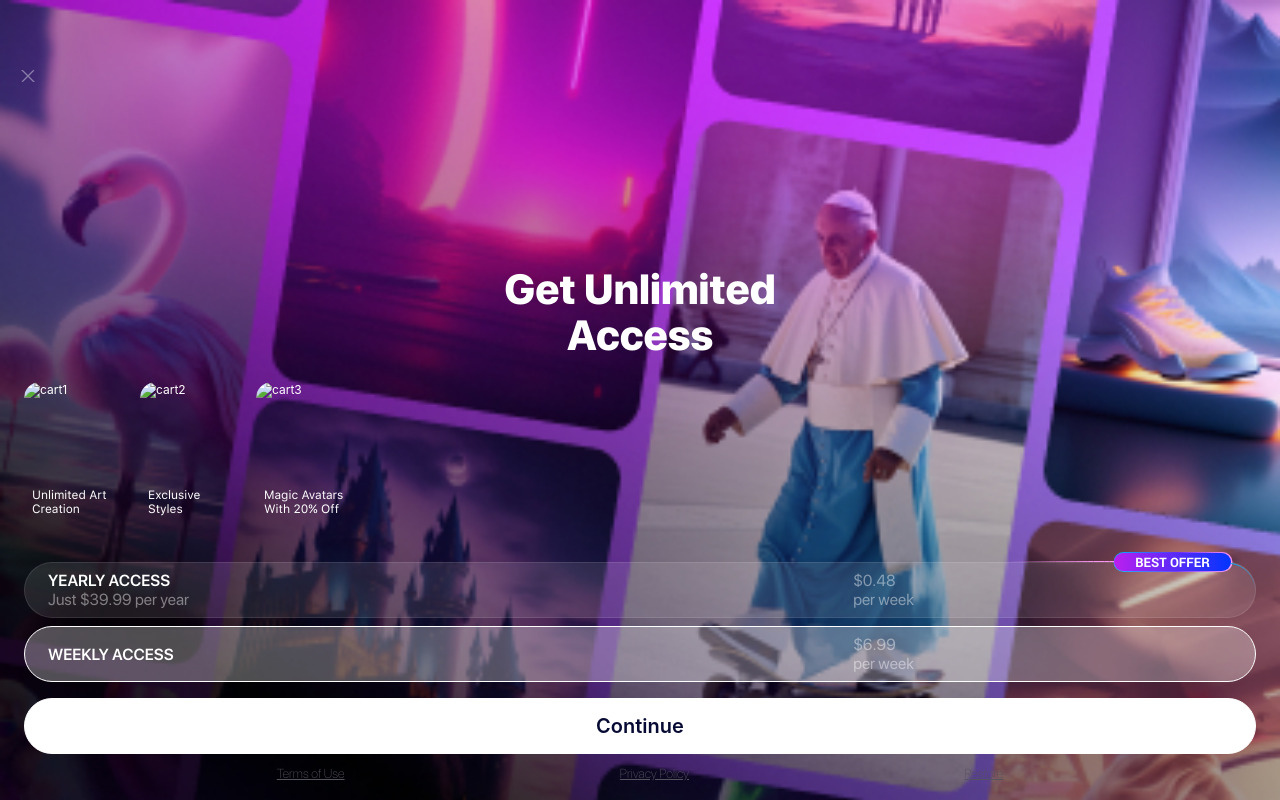
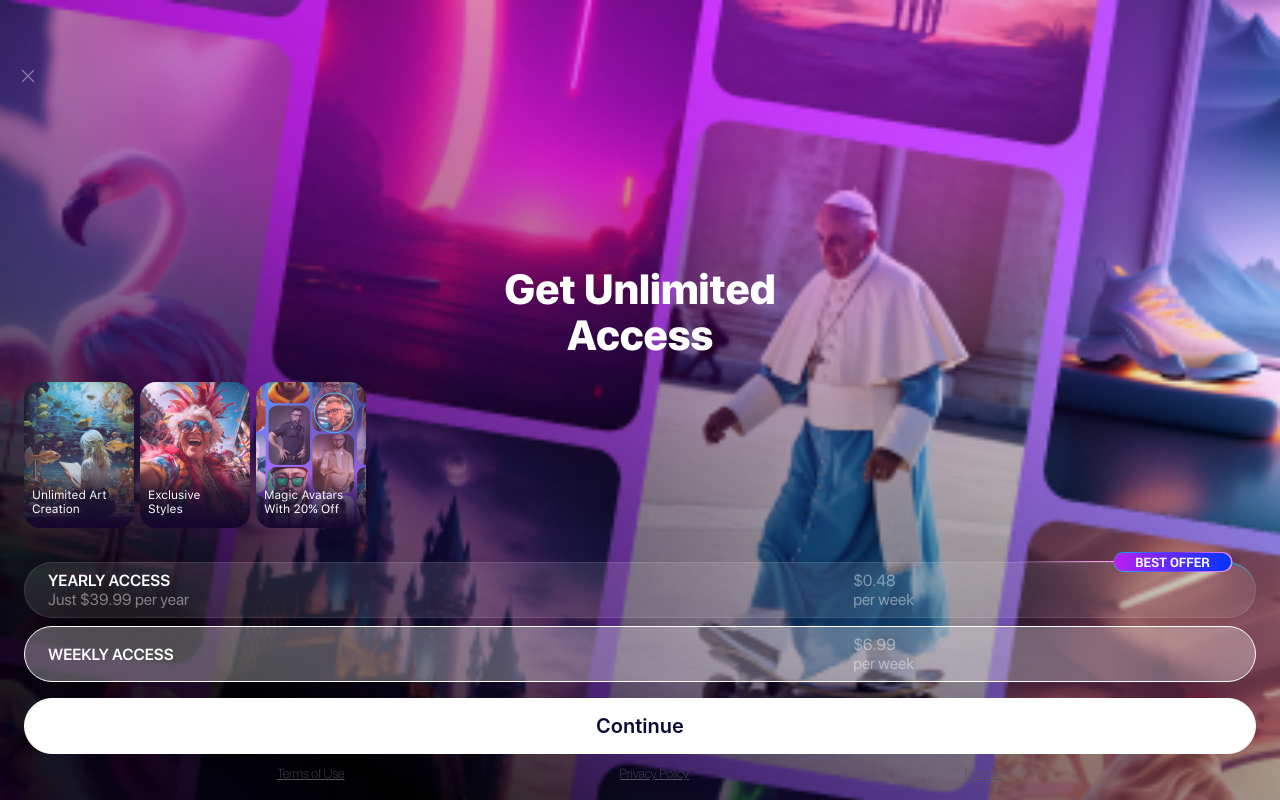
Before and after one commit to kabanproff/aiby, a plain HTML site: page index.html in a window 1280 px wide. Drawn offline with Linux system fonts and the light colour scheme; the site is published under a folder, as on GitHub Pages, so addresses that start at the root find nothing; a web font is replaced by a local one.

Commit message:
fix path image

```diff
--- a/index.html
+++ b/index.html
@@ -533,6 +533,7 @@
       :root {
         --mb-app: 20px;
         --mt-content: 160px;
+        --toolbar-carts-template-width: 106px;
       }
 
       :lang(ja) .offer__label span:after {
@@ -560,15 +561,15 @@
       <div class="toolbar">
         <div class="toolbar__carts">
           <a href="https://apple.com/" class="toolbar__cart">
-            <img class="toolbar__img" src="/src/images/cart-bg1.webp"   srcset="/src/images/cart-bg1@2x.webp 2x, /src/images/cart-bg1@3x.webp 3x"  alt="cart1"/>
+            <img class="toolbar__img" src="./src/images/cart-bg1.webp"   srcset="./src/images/cart-bg1@2x.webp 2x, ./src/images/cart-bg1@3x.webp 3x"  alt="cart1"/>
             <div class="toolbar__title" data-i18n="Unlimited Art <br>Creation">Unlimited Art <br>Creation</div>
           </a>
           <a href="https://google.com/" class="toolbar__cart">
-            <img class="toolbar__img" src="/src/images/cart-bg2.webp"   srcset="/src/images/cart-bg2@2x.webp 2x, /src/images/cart-bg2@3x.webp 3x"  alt="cart2"/>
+            <img class="toolbar__img" src="./src/images/cart-bg2.webp"   srcset="./src/images/cart-bg2@2x.webp 2x, ./src/images/cart-bg2@3x.webp 3x"  alt="cart2"/>
             <div class="toolbar__title" data-i18n="Exclusive <br>Styles">Exclusive <br>Styles</div>
           </a>
           <a href="https://apple.com/" class="toolbar__cart">
-            <img class="toolbar__img" src="/src/images/cart-bg3.webp"   srcset="/src/images/cart-bg3@2x.webp 2x, /src/images/cart-bg3@3x.webp 3x"  alt="cart3"/>
+            <img class="toolbar__img" src="./src/images/cart-bg3.webp"   srcset="./src/images/cart-bg3@2x.webp 2x, ./src/images/cart-bg3@3x.webp 3x"  alt="cart3"/>
             <div class="toolbar__title" data-i18n="Magic Avatars <br>With 20% Off">Magic Avatars <br>With 20% Off</div>
           </a>
         </div>
```
